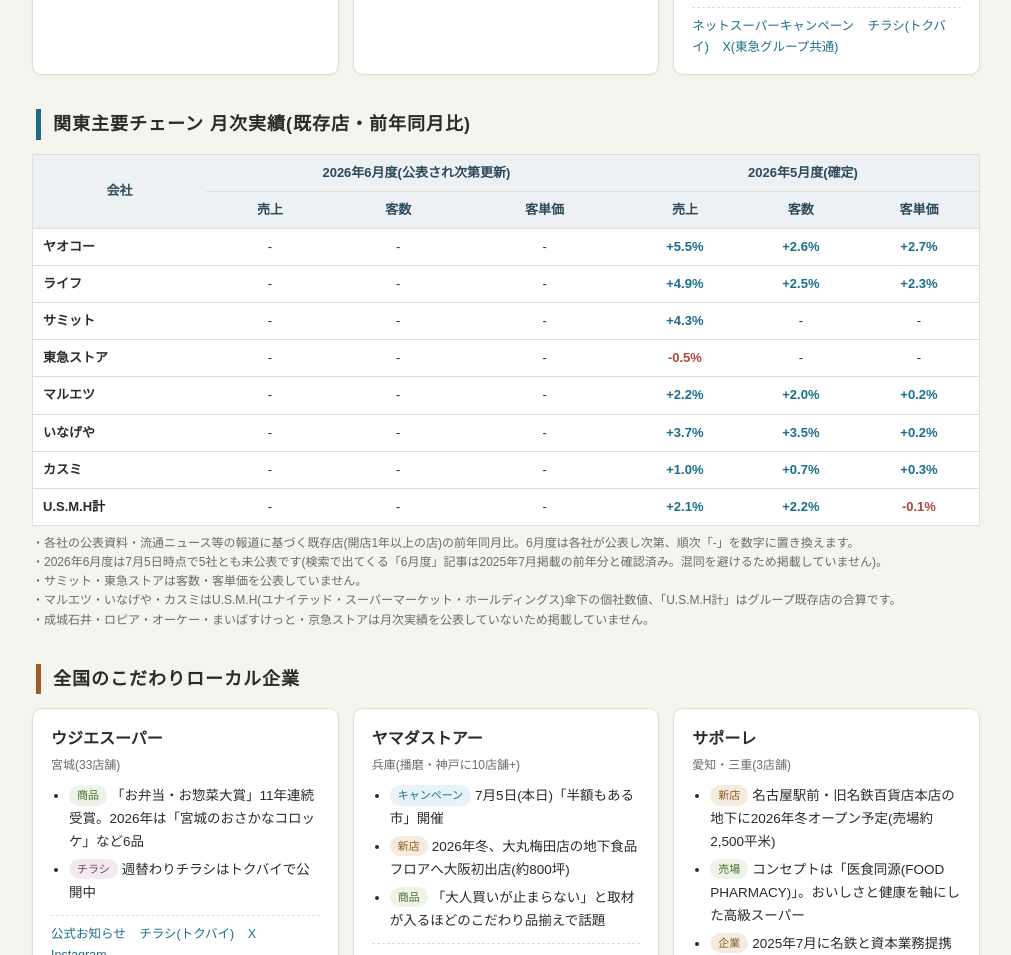
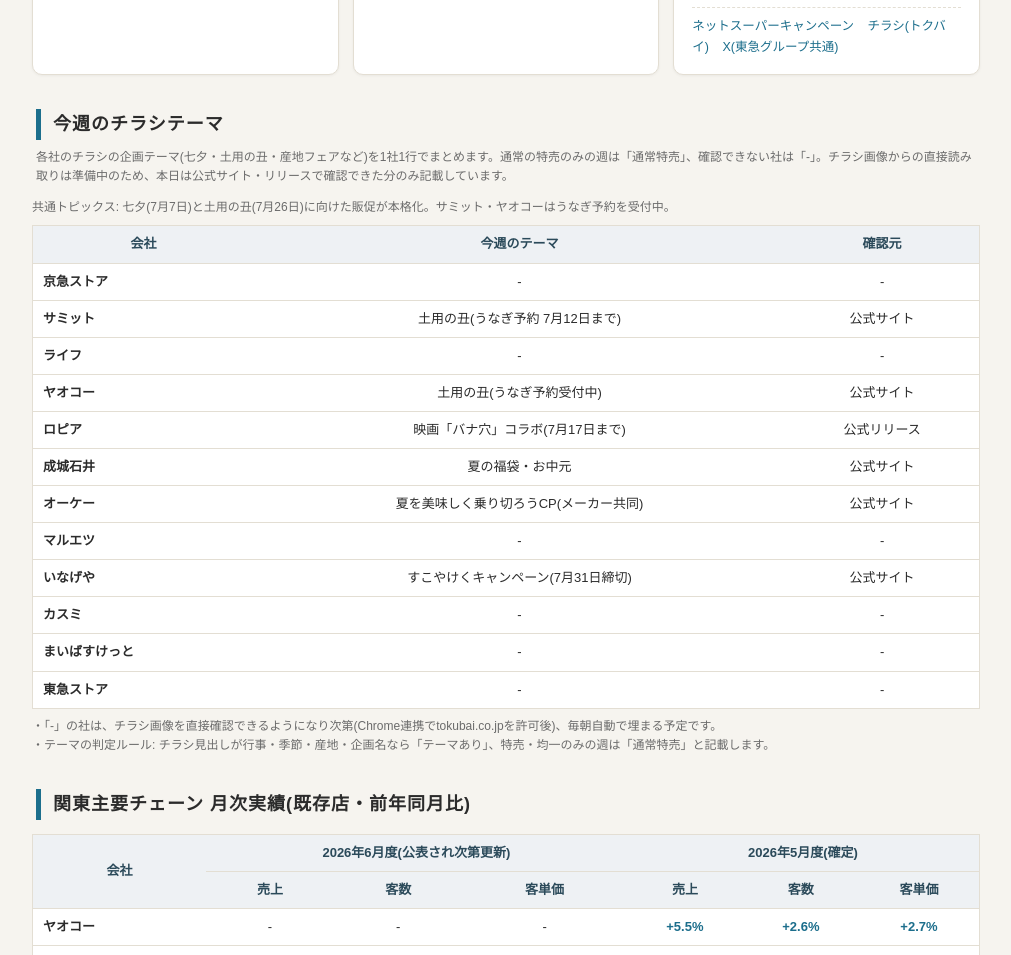
Before and after one commit to tsujido1981/hansoku-news, a plain HTML site: page 2026-07-05.html in a window 1280 px wide. Shown: the part 1732-2687 px from the top of the page, without its empty margins (134-1145 px from the left). Drawn offline with Linux system fonts and the light colour scheme.

Commit message:
今週のチラシテーマ欄を新設、ライフの存在しないXリンクを削除

```diff
--- a/2026-07-05.html
+++ b/2026-07-05.html
@@ -143,7 +143,6 @@
     <div class="links">
       <a href="https://www.lifecorp.jp/company/info/news/2026/index.html" target="_blank">ニュースリリース</a>
       <a href="https://tokubai.co.jp/ライフ" target="_blank">チラシ(トクバイ)</a>
-      <a href="https://x.com/lifecorp_east" target="_blank">X(首都圏)</a>
       <a href="https://www.instagram.com/lifecorp_east/" target="_blank">Instagram(首都圏)</a>
     </div>
   </div>
@@ -281,6 +280,35 @@
     </div>
   </div>
 
+</div>
+
+<h2>今週のチラシテーマ</h2>
+<div class="buzz-criteria">
+  各社のチラシの企画テーマ(七夕・土用の丑・産地フェアなど)を1社1行でまとめます。通常の特売のみの週は「通常特売」、確認できない社は「-」。チラシ画像からの直接読み取りは準備中のため、本日は公式サイト・リリースで確認できた分のみ記載しています。
+</div>
+<div class="pl-note" style="margin-bottom:8px;">共通トピックス: 七夕(7月7日)と土用の丑(7月26日)に向けた販促が本格化。サミット・ヤオコーはうなぎ予約を受付中。</div>
+<table class="pl">
+  <thead>
+    <tr><th>会社</th><th>今週のテーマ</th><th>確認元</th></tr>
+  </thead>
+  <tbody>
+    <tr><td class="name">京急ストア</td><td>-</td><td>-</td></tr>
+    <tr><td class="name">サミット</td><td>土用の丑(うなぎ予約 7月12日まで)</td><td>公式サイト</td></tr>
+    <tr><td class="name">ライフ</td><td>-</td><td>-</td></tr>
+    <tr><td class="name">ヤオコー</td><td>土用の丑(うなぎ予約受付中)</td><td>公式サイト</td></tr>
+    <tr><td class="name">ロピア</td><td>映画「バナ穴」コラボ(7月17日まで)</td><td>公式リリース</td></tr>
+    <tr><td class="name">成城石井</td><td>夏の福袋・お中元</td><td>公式サイト</td></tr>
+    <tr><td class="name">オーケー</td><td>夏を美味しく乗り切ろうCP(メーカー共同)</td><td>公式サイト</td></tr>
+    <tr><td class="name">マルエツ</td><td>-</td><td>-</td></tr>
+    <tr><td class="name">いなげや</td><td>すこやけくキャンペーン(7月31日締切)</td><td>公式サイト</td></tr>
+    <tr><td class="name">カスミ</td><td>-</td><td>-</td></tr>
+    <tr><td class="name">まいばすけっと</td><td>-</td><td>-</td></tr>
+    <tr><td class="name">東急ストア</td><td>-</td><td>-</td></tr>
+  </tbody>
+</table>
+<div class="pl-note">
+  ・「-」の社は、チラシ画像を直接確認できるようになり次第(Chrome連携でtokubai.co.jpを許可後)、毎朝自動で埋まる予定です。<br>
+  ・テーマの判定ルール: チラシ見出しが行事・季節・産地・企画名なら「テーマあり」、特売・均一のみの週は「通常特売」と記載します。
 </div>
 
 <h2>関東主要チェーン 月次実績(既存店・前年同月比)</h2>
```
Also changed, not shown: index.html (+29 -1 lines).
